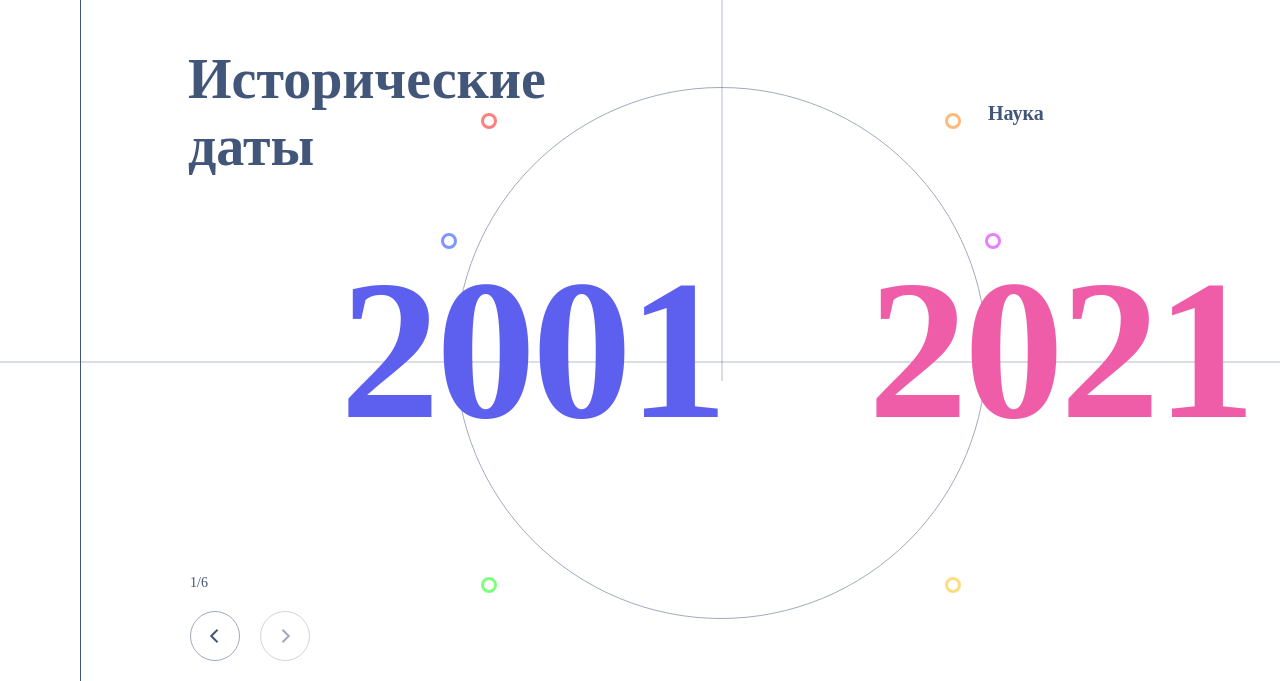
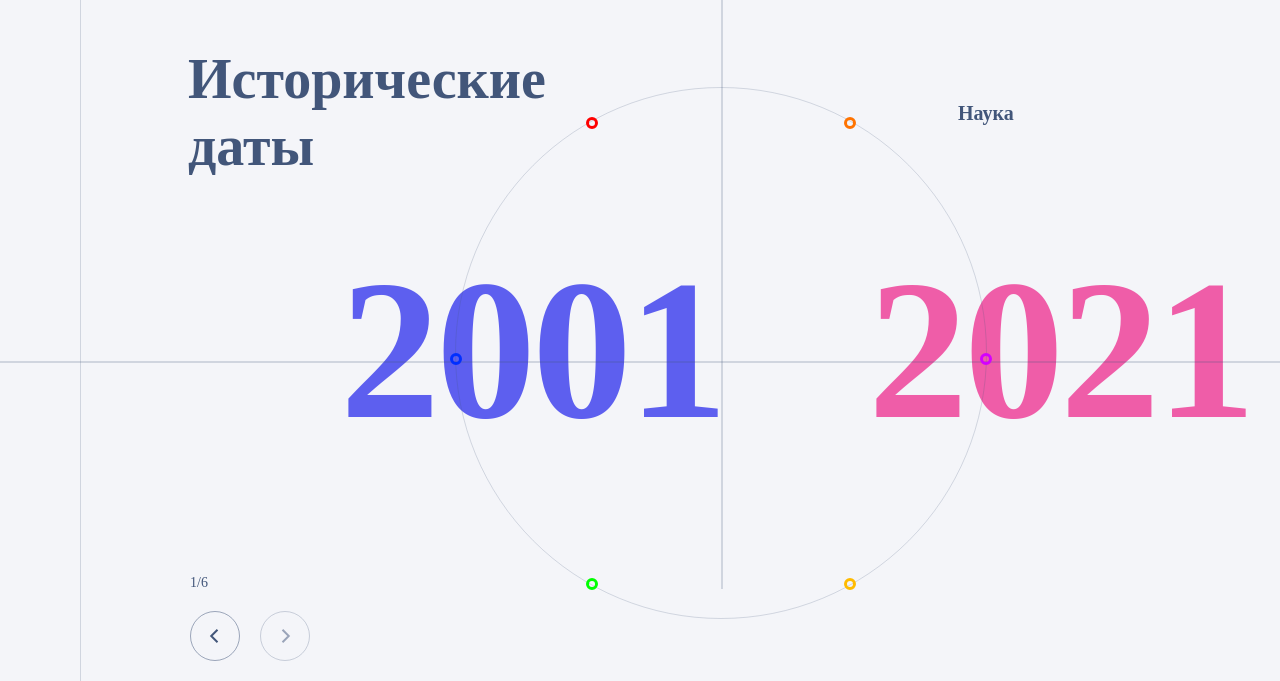
Before and after one commit to jsapro/historical-dates-app, a React app: page / in a window 1280 px wide. Shown: the part 119-800 px from the top of the page. Built offline with nearby package versions, Linux system fonts and the light colour scheme.

Commit message:
fix dots on circle

```diff
--- a/src/components/App.scss
+++ b/src/components/App.scss
@@ -77,11 +77,10 @@
   // position: relative;
   top: 0;
   position: absolute;
-  border: 1px solid var(--Black-blue, #42567a);
+  border: 1px solid var(--Black-blue, rgba(66, 86, 122, 0.2));
   border-bottom: none;
   border-top: none;
-  // opacity: 0.2;
-  z-index: -1;
+  // z-index: -1;
 }
 
 // .circle::before,
@@ -89,13 +88,12 @@
   content: '';
   display: block;
   // width: 2px;
-  height: 74vh;
+  height: 100vh;
   position: absolute;
   top: -94px;
   left: 50%;
   // background-color: red;
-  border: 1px solid var(--Black-blue, #42567a);
-  opacity: 0.2;
+  border: 1px solid var(--Black-blue, rgba(66, 86, 122, 0.2));
 }
 
 // .circle::before {
@@ -112,8 +110,7 @@
   left: 50%;
   // background-color: red;
   transform: rotate(90deg);
-  border: 1px solid var(--Black-blue, #42567a);
-  opacity: 0.2;
+  border: 1px solid var(--Black-blue, rgba(66, 86, 122, 0.2));
 }
 
 .wrapper {
@@ -122,62 +119,62 @@
   border-radius: 50%;
   position: relative;
   margin-bottom: 190px;
-  border: 1px solid var(--Black-blue, #42567a);
-  opacity: 0.5;
+  border: 1px solid var(--Black-blue, rgba(66, 86, 122, 0.2));
 }
 
 .point {
-  width: 10px;
-  height: 10px;
+  width: 6px;
+  height: 6px;
   border-radius: 50%;
   position: absolute;
-  transition: 1s transform;
+  transition: 2s transform;
+  // background-color: #42567A;
+  // border: 1px solid var(--Black-blue, #42567A);
 }
 
 .point:hover {
-  transform: scale(1.5);
+  transform: scale(4);
 }
 
 .point_1 {
-  top: 25px;
-  right: 25px;
+  top: 29px;
+  right: 130px;
   border: 3px solid rgb(255, 115, 0);
-  opacity: 1;
 }
 
 .point_2 {
-  top: 25px;
-  left: 25px;
+  top: 29px;
+  left: 130px;
   border: 3px solid red;
 }
 
 .point_3 {
-  bottom: 25px;
-  right: 25px;
+  bottom: 28px;
+  right: 130px;
   border: 3px solid rgb(255, 187, 0);
 }
 
 .point_4 {
-  bottom: 25px;
-  left: 25px;
+  bottom: 28px;
+  left: 130px;
   border: 3px solid rgb(0, 255, 0);
 }
 
 .point_5 {
-  top: 145px;
-  left: -15px;
+  top: 50%;
+  left: -6px;
   border: 3px solid rgb(0, 47, 255);
 }
 
 .point_6 {
-  top: 145px;
-  right: -15px;
+  top: 50%;
+  right: -6px;
   border: 3px solid rgb(212, 0, 255);
 }
 
 .info {
   display: flex;
-  gap: 700px;
+  gap: 670px;
   align-items: center;
   // justify-content: space-between;
   padding: 165px 0 90px 0;
--- a/src/components/App.tsx
+++ b/src/components/App.tsx
@@ -65,19 +65,19 @@ const App = ({ message }: AppProps) => {
         rotate(0);
         break;
       case 1:
-        rotate(80);
+        rotate(58);
         break;
       case 2:
-        rotate(-100);
+        rotate(-122);
         break;
       case 3:
-        rotate(170);
+        rotate(180);
         break;
       case 4:
-        rotate(125);
+        rotate(120);
         break;
       case 5:
-        rotate(-45);
+        rotate(-62);
         break;
     }
 
--- a/src/index.scss
+++ b/src/index.scss
@@ -1,6 +1,6 @@
-$main-color: rgb(99, 153, 153);
+$main-color: rgb(244, 245, 249);;
 
 body {
-  // background-color: $main-color;
+  background-color: $main-color;
   margin: 0;
 }
```
